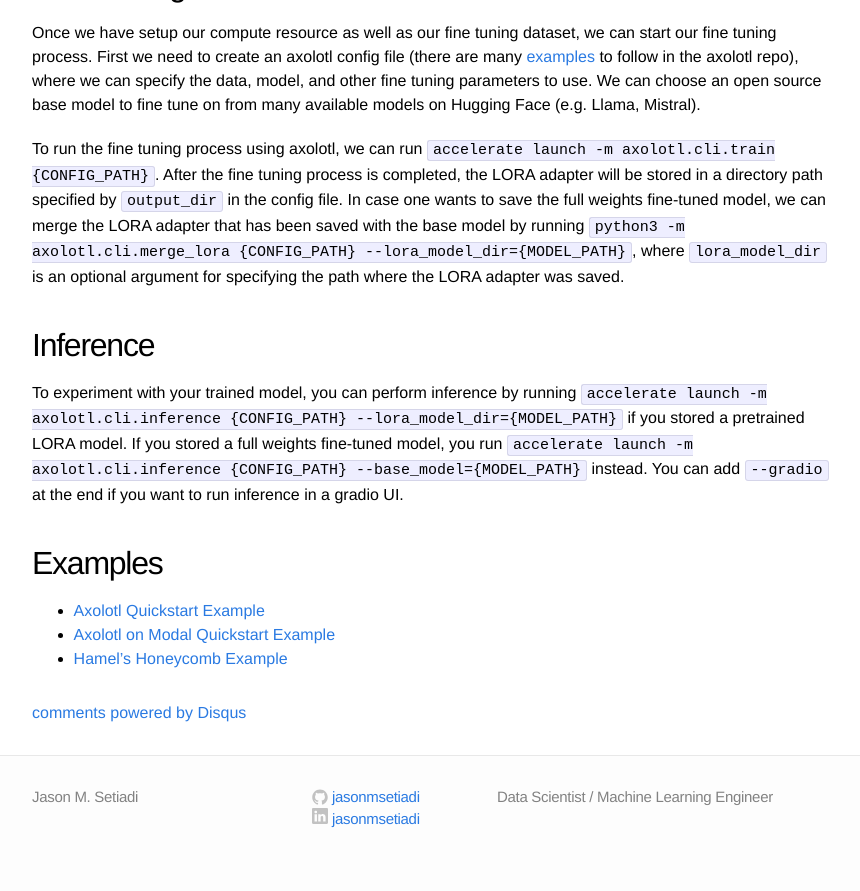
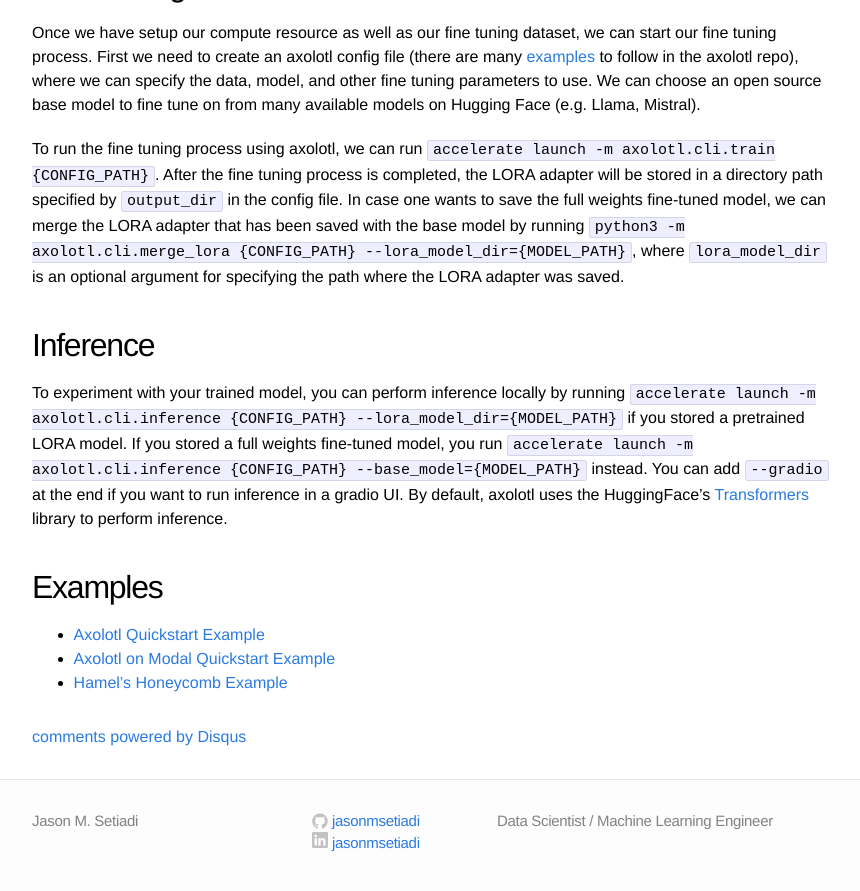
Before and after one commit to jasonmsetiadi/jasonmsetiadi.github.io, a Jekyll site: the page built from _posts/2024-05-25-axolotl.markdown, in a window 1280 px wide and 900 px high, scrolled down 1416 px. Shown: the top 891 px of the window, without its empty margins (208-1068 px from the left). Built offline with Jekyll 4.4.1, drawn with Linux system fonts in a browser that asks for light colours; comment, search, counter and statistics services are not loaded.

Commit message:
small update

````diff
--- a/_posts/2024-05-25-axolotl.markdown
+++ b/_posts/2024-05-25-axolotl.markdown
@@ -21,8 +21,6 @@ Before fine tuning, we need to prepare the dataset to fine tune the model on. Th
 
 Once you have defined the dataset configuration, it is recommended to look at the preprocessed dataset first before jumping into fine tuning. We can do data preprocessing in axolotl by running `python -m axolotl.cli.preprocess {CONFIG_PATH} --debug`, where `CONFIG_PATH` is the path of the config file.
 
-<!-- If you are using modal, you can run `modal run --detach src.train --config={CONFIG_PATH} --data={DATA_PATH} --preproc-only`, where `data` is an optional argument in case you want to overwrite the dataset specified in the config. Then you can run `modal volume get example-runs-vol {RUN_TAG}/last_run_prepared  _debug_data` to download the preprocessed data locally. -->
-
 After the preprocessing run, we can finally look at the preprocessed data by running the following code
 ```python
 import json, yaml
@@ -45,13 +43,10 @@ print(tok.decode(ds['input_ids'][0]))
 
 Once we have setup our compute resource as well as our fine tuning dataset, we can start our fine tuning process. First we need to create an axolotl config file (there are many [examples](https://github.com/OpenAccess-AI-Collective/axolotl/tree/main/examples) to follow in the axolotl repo), where we can specify the data, model, and other fine tuning parameters to use. We can choose an open source base model to fine tune on from many available models on Hugging Face (e.g. Llama, Mistral).
 
-<!-- If using modal, one can run `modal run --detach src.train --config={CONFIG_PATH} --data={DATA_PATH}` instead, where data is also an optional argument. -->
-
 To run the fine tuning process using axolotl, we can run `accelerate launch -m axolotl.cli.train {CONFIG_PATH}`. After the fine tuning process is completed, the LORA adapter will be stored in a directory path specified by `output_dir` in the config file. In case one wants to save the full weights fine-tuned model, we can merge the LORA adapter that has been saved with the base model by running `python3 -m axolotl.cli.merge_lora {CONFIG_PATH} --lora_model_dir={MODEL_PATH}`, where `lora_model_dir` is an optional argument for specifying the path where the LORA adapter was saved.
 
 ## Inference
-To experiment with your trained model, you can perform inference by running `accelerate launch -m axolotl.cli.inference {CONFIG_PATH} --lora_model_dir={MODEL_PATH}` if you stored a pretrained LORA model. If you stored a full weights fine-tuned model, you run `accelerate launch -m axolotl.cli.inference {CONFIG_PATH} --base_model={MODEL_PATH}` instead. You can add `--gradio` at the end if you want to run inference in a gradio UI.
-<!-- In modal, we can simply run `modal run -q src.inference`. -->
+To experiment with your trained model, you can perform inference locally by running `accelerate launch -m axolotl.cli.inference {CONFIG_PATH} --lora_model_dir={MODEL_PATH}` if you stored a pretrained LORA model. If you stored a full weights fine-tuned model, you run `accelerate launch -m axolotl.cli.inference {CONFIG_PATH} --base_model={MODEL_PATH}` instead. You can add `--gradio` at the end if you want to run inference in a gradio UI. By default, axolotl uses the HuggingFace's [Transformers](https://huggingface.co/docs/transformers/en/index) library to perform inference.
 
 ## Examples
 - [Axolotl Quickstart Example](https://github.com/OpenAccess-AI-Collective/axolotl?tab=readme-ov-file#quickstart-)
````
